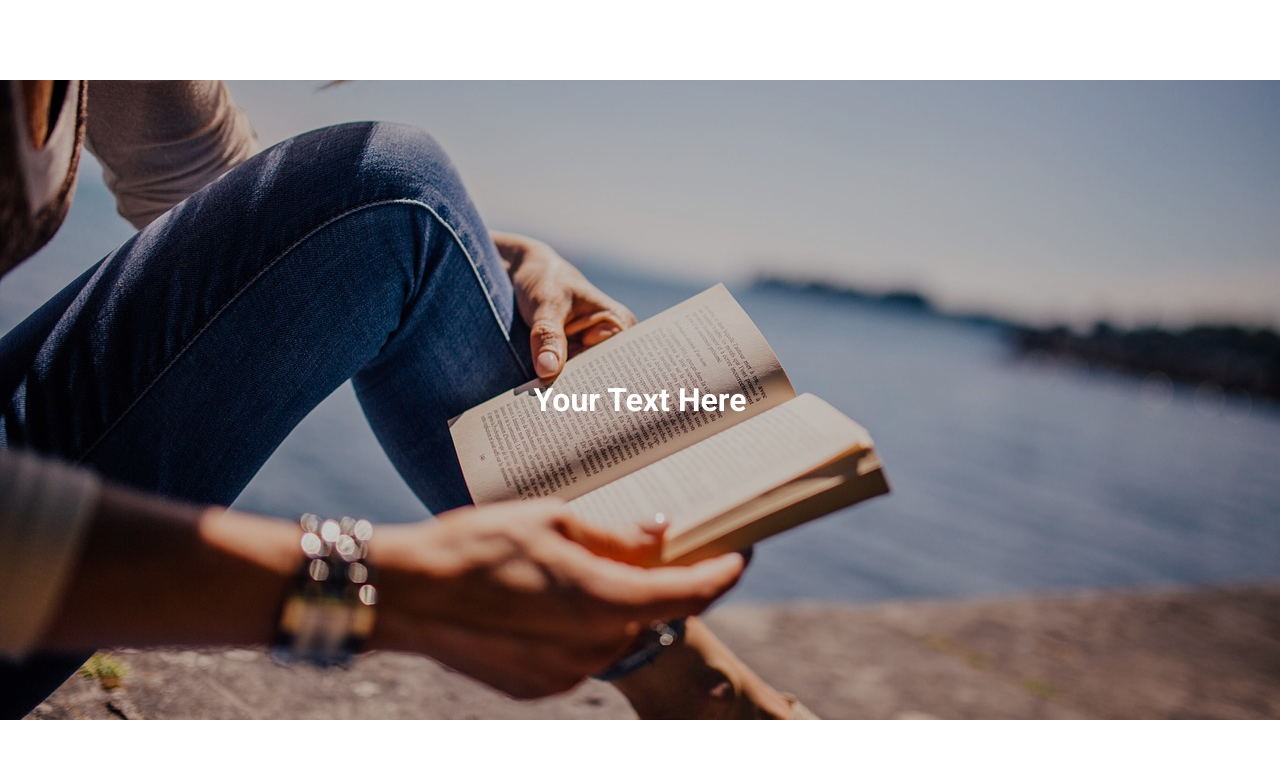
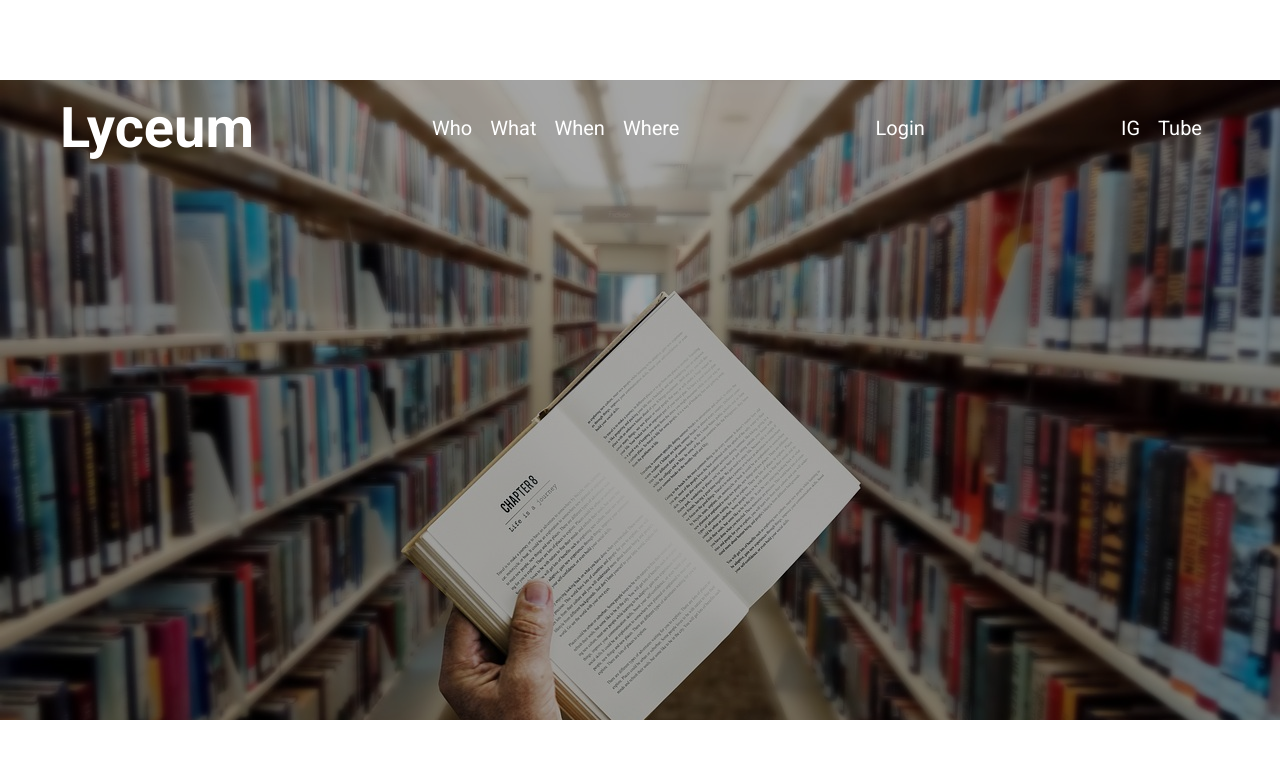
Before and after one commit to michaelpaulcuccia/lyceum, a Next.js app in the folder my-app/: page /testpage in a window 1280 px wide. Shown: the top 758 px of the page. Built offline with nearby package versions, Linux system fonts and the light colour scheme.

Commit message:
nice styling

```diff
--- a/my-app/src/app/testpage/page.tsx
+++ b/my-app/src/app/testpage/page.tsx
@@ -25,28 +25,68 @@ const DarkOverlay = styled.div`
   left: 0;
   width: 100%;
   height: 100%;
-  background: rgba(0, 0, 0, 0.2); /*  20% opacity */
+  background: rgba(0, 0, 0, 0.35); /*  35% opacity */
   z-index: 2; /* Overlay stays below the text */
   pointer-events: none; /* Ensures overlay does not block text or other elements */
 `;
 
 const TextOverlay = styled.div`
   position: absolute;
+  top: 0;
+  left: 0;
+  padding: 20px 60px;
+  width: 100%;
   color: white;
   z-index: 3; /* Text stays on top of everything */
+`;
+
+const TopTextNav = styled.nav`
+  display: flex;
+  align-items: center;
+  justify-content: space-between;
+
+  h1 {
+    font-size: 56px;
+    line-height: 56px;
+  }
+`;
+
+const LinkWrap = styled.div`
+  display: flex;
+
+  div {
+    font-size: 20px;
+    line-height: 20px;
+    margin-right: 18px;
+  }
 `;
 
 export default function BackgroundImageWithText() {
   return (
     <FullPageContainer>
       <DarkenedImage
-        src="/images/reading_002.jpg"
+        src="/images/library_001.jpg"
         alt="Background Image"
         layout="fill" /* Important for full coverage */
       />
       <DarkOverlay />
       <TextOverlay>
-        <h1>Your Text Here</h1>
+        <TopTextNav>
+          <h1>Lyceum</h1>
+          <LinkWrap>
+            <div>Who</div>
+            <div>What</div>
+            <div>When</div>
+            <div>Where</div>
+          </LinkWrap>
+          <LinkWrap>
+            <div>Login</div>
+          </LinkWrap>
+          <LinkWrap>
+            <div>IG</div>
+            <div>Tube</div>
+          </LinkWrap>
+        </TopTextNav>
       </TextOverlay>
     </FullPageContainer>
   );
```
